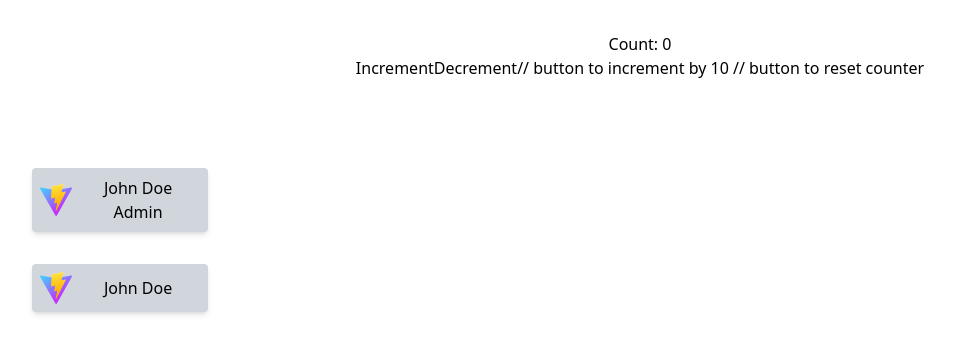
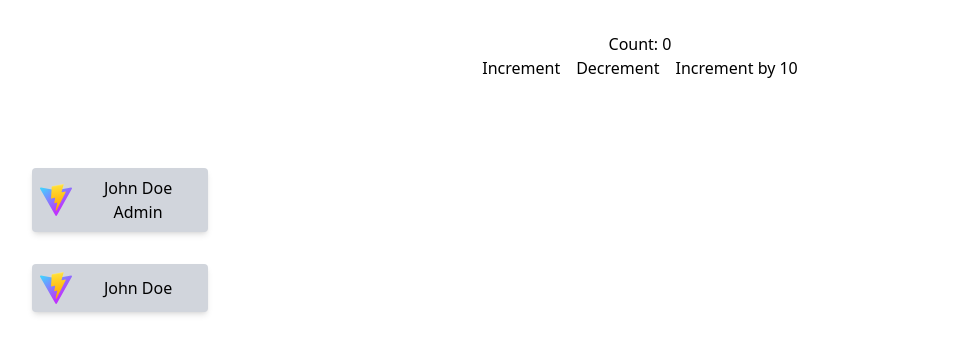
Before and after one commit to Lightbulb-Academy/lms-falgun-batch, a React (Vite) app: page / in a window 1280 px wide. Shown: the top 354 px of the page, without its empty margins (0-955 px from the left). Built offline with nearby package versions, Linux system fonts and the light colour scheme.

Commit message:
update to counter

```diff
--- a/src/Counter.tsx
+++ b/src/Counter.tsx
@@ -6,6 +6,7 @@ const Counter = () => {
   // setCount - function to update the variable
   // useState - hook to store the variable
   // useState(0) - state initialized with a value 0
+  // state - triggers re-render of the component on value change
 
   const updateCounter = () => {
     // setCount(count + 1); // 0 + 1
@@ -18,9 +19,15 @@ const Counter = () => {
   return (
     <div>
       <p>Count: {count}</p>
-      <button onClick={() => setCount(count + 1)}>Increment</button>
-      <button onClick={() => setCount(count - 1)}>Decrement</button>
-      // button to increment by 10 // button to reset counter
+      <div className="flex gap-4 justify-center">
+        <button onClick={() => setCount(count + 1)}>Increment</button>
+        <button onClick={() => setCount(count - 1)}>Decrement</button>
+        <button onClick={() => setCount(count + 10)}>Increment by 10</button>
+        {/* display render button only if count is greater than 0 */}
+        {count > 0 && <button onClick={() => setCount(0)}>Reset</button>}
+
+        {/* TODO: limit counter value to 0-100 */}
+      </div>
     </div>
   );
 };
```
